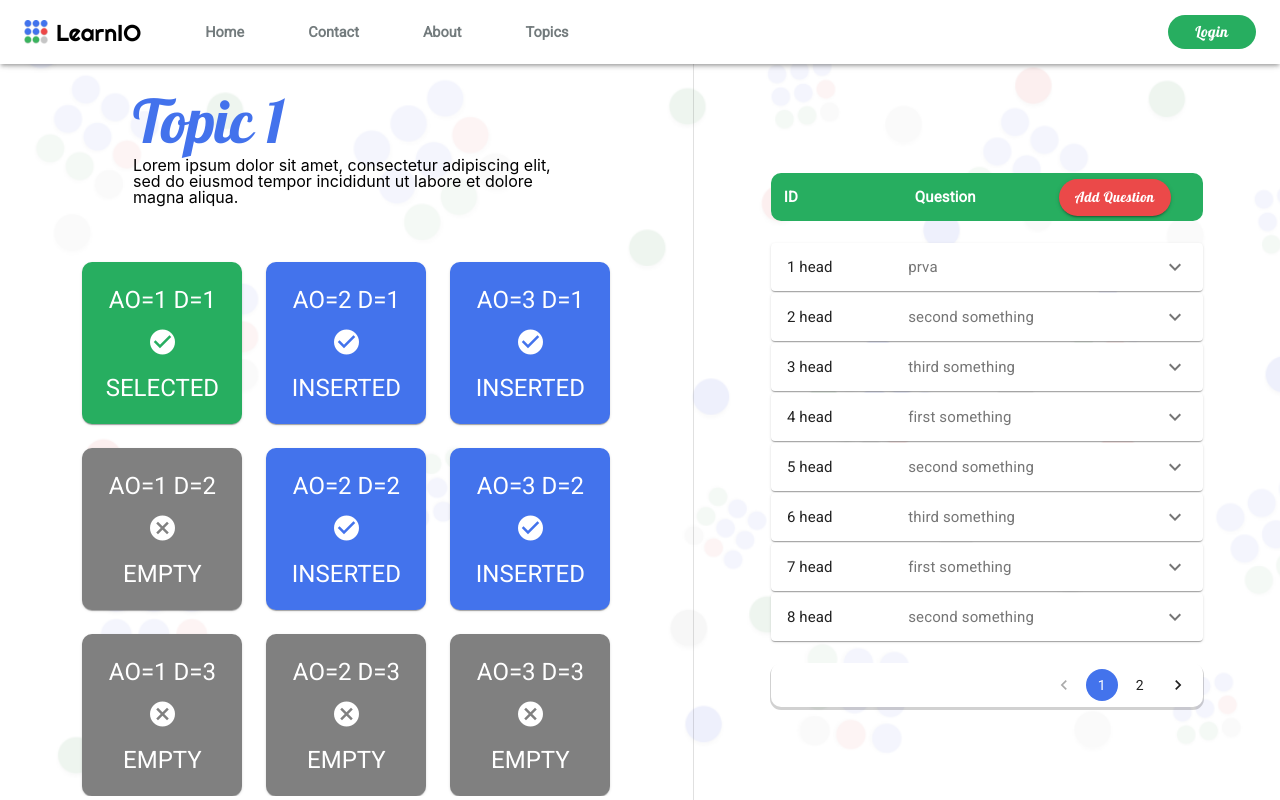
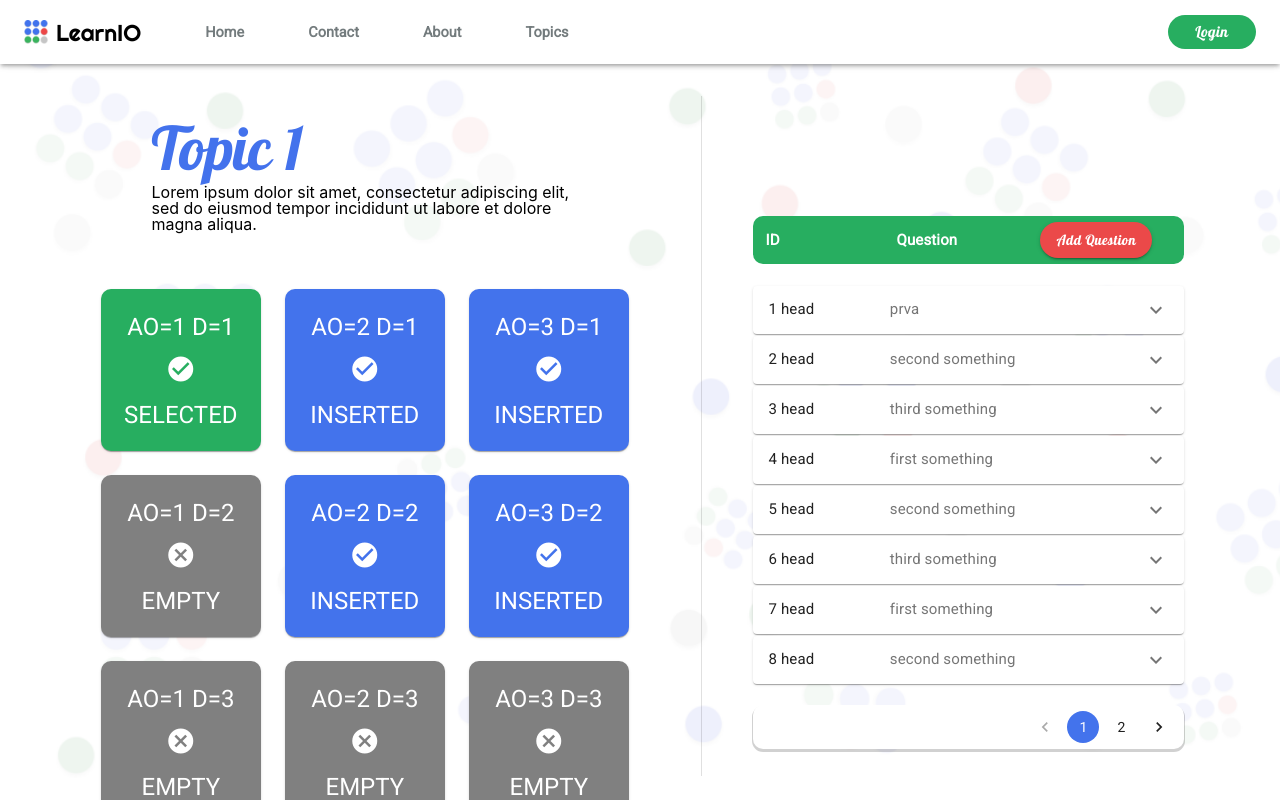
Before and after one commit to IvanLuksic/LearnIO, a React (Create React App) app in the folder learnio/: page /topic/1 in a window 1280 px wide. Built offline with nearby package versions, Linux system fonts and the light colour scheme.

Commit message:
Fiksian header edit question tablice i popravljeno podilaženje scrollbara pod navbar

```diff
--- a/learnio/src/App.js
+++ b/learnio/src/App.js
@@ -11,6 +11,7 @@ import StudentTopics from "./components/StudentTopics";
 import AddQuestPU from "./components/AddQuestPU";
 import MatricaAdmin from"./components/MatricaAdmin";
 import EditQuestion from './components/EditQuestion';
+import AddTopicPU from './components/AddTopicPU';
 
 
 
@@ -35,6 +36,8 @@ function App() {
                 <Route exact path="/topics"><StudentTopics/></Route>
                 <Route path="/login"><Login/> </Route>
                 <Route path="/topic/:id" component={MatricaAdmin}/>
+                <Route path="/addtopic"><AddTopicPU openAddTopic={openAddTopic} setOpenAddTopic={setOpenAddTopic}/></Route>
+
           </div>
 
 
--- a/learnio/src/components/MatricaAdmin.jsx
+++ b/learnio/src/components/MatricaAdmin.jsx
@@ -33,7 +33,7 @@ const useStyles = makeStyles((theme) => ({
             paddingTop:"10vh",
           },
           [theme.breakpoints.up('md')]: {
-            paddingTop:"10vh",
+            paddingTop:"4vh",
           },
           paddingBottom:'9px',
       },
@@ -44,7 +44,7 @@ const useStyles = makeStyles((theme) => ({
       lobster: {
           fontFamily: "Lobster"
       },
-    paper:{
+    paper:{ //ode stani
         width: "6em",
         height: "6em",
         textAlign: 'center',
@@ -63,16 +63,23 @@ const useStyles = makeStyles((theme) => ({
             height: "0vh",
           },
           [theme.breakpoints.up('md')]: {
-            height: "100vh",
+            marginTop:"12vh",
+            height: "85vh",
           },
     },
     matrix:{
+        marginRight:"2vh",
         [theme.breakpoints.up('md')]: {
+             marginTop:"10vh",
              overflowY: "scroll",
-             maxHeight: "100vh"
+             maxHeight: "90vh"
           },
+    },
+    questionsTable:{
+        minHeight: "100vh",
+        paddingTop:"17vh"
+    }
 
-    }
 }));
 
 function DisplayField(props){
@@ -160,15 +167,6 @@ function MatricaAdmin(props)
             ],
             ao: 1,
             d: 1,
-        //     get status() {
-        //         return((this.question.length>0) ? "INSERTED":"EMPTY");
-        //     },
-        //     get color() {
-        //         return ((this.status==="INSERTED") ? " #4373ec" : "grey");
-        //     },
-        //     get icon(){
-        //         return ((this.status==="INSERTED") ? "check_circle_out_icon" : "cancel_icon");
-        //     }
         },
         {
             question: [
@@ -190,15 +188,6 @@ function MatricaAdmin(props)
                 ],
                 ao: 2,
                 d: 1,
-                // get status() {
-                //     return((this.question.length>0) ? "INSERTED":"EMPTY");
-                // },
-                // get color() {
-                //     return ((this.status==="INSERTED") ? " #4373ec" : "grey");
-                // },
-                // get icon(){
-                //     return ((this.status==="INSERTED") ? "check_circle_out_icon" : "cancel_icon");
-                // }
         },
         {
             question: [
@@ -220,30 +209,12 @@ function MatricaAdmin(props)
                 ],
                 ao: 3,
                 d: 1,
-                // get status() {
-                //     return((this.question.length>0) ? "INSERTED":"EMPTY");
-                // },
-                // get color() {
-                //     return ((this.status==="INSERTED") ? " #4373ec" : "grey");
-                // },
-                // get icon(){
-                //     return ((this.status==="INSERTED") ? "check_circle_out_icon" : "cancel_icon");
-                // }
         },
         {
             question: [
                 ],
                 ao: 1,
                 d: 2,
-                // get status() {
-                //     return((this.question.length>0) ? "INSERTED":"EMPTY");
-                // },
-                // get color() {
-                //     return ((this.status==="INSERTED") ? " #4373ec" : "grey");
-                // },
-                // get icon(){
-                //     return ((this.status==="INSERTED") ? "check_circle_out_icon" : "cancel_icon");
-                // }
         },
         {
             question: [
@@ -256,15 +227,6 @@ function MatricaAdmin(props)
                 ],
                 ao: 2,
                 d: 2,
-                // get status() {
-                //     return((this.question.length>0) ? "INSERTED":"EMPTY");
-                // },
-                // get color() {
-                //     return ((this.status==="INSERTED") ? " #4373ec" : "grey");
-                // },
-                // get icon(){
-                //     return ((this.status==="INSERTED") ? "check_circle_out_icon" : "cancel_icon");
-                // }
         },
         {
             question: [
@@ -286,60 +248,24 @@ function MatricaAdmin(props)
                 ],
                 ao: 3,
                 d: 2,
-                // get status() {
-                //     return((this.question.length>0) ? "INSERTED":"EMPTY");
-                // },
-                // get color() {
-                //     return ((this.status==="INSERTED") ? " #4373ec" : "grey");
-                // },
-                // get icon(){
-                //     return ((this.status==="INSERTED") ? "check_circle_out_icon" : "cancel_icon");
-                // }
         },
         {
             question: [
             ],
             ao: 1,
             d: 3,
-            // get status() {
-            //     return((this.question.length>0) ? "INSERTED":"EMPTY");
-            // },
-            // get color() {
-            //     return ((this.status==="INSERTED") ? " #4373ec" : "grey");
-            // },
-            // get icon(){
-            //     return ((this.status==="INSERTED") ? "check_circle_out_icon" : "cancel_icon");
-            // }
         },
         {
             question: [
             ],
             ao: 2,
             d: 3,
-            // get status() {
-            //     return((this.question.length>0) ? "INSERTED":"EMPTY");
-            // },
-            // get color() {
-            //     return ((this.status==="INSERTED") ? " #4373ec" : "grey");
-            // },
-            // get icon(){
-            //     return ((this.status==="INSERTED") ? "check_circle_out_icon" : "cancel_icon");
-            // }
         },
         {
             question: [
             ],
             ao: 3,
             d: 3,
-            // get status() {
-            //     return((this.question.length>0) ? "INSERTED":"EMPTY");
-            // },
-            // get color() {
-            //     return ((this.status==="INSERTED") ? " #4373ec" : "grey");
-            // },
-            // get icon(){
-            //     return ((this.status==="INSERTED") ? "check_circle_out_icon" : "cancel_icon");
-            // }
         },
     ]
 
@@ -366,7 +292,7 @@ function MatricaAdmin(props)
 
     return (
         <div style={{display: "flex", flexDirection: "column",justifyContent:"space-evenly", alignItems:"center"}} className={classes.background}>
-        <Grid container direction="row" justify="space-evenly" alignItems="center"  height="100%">
+        <Grid container direction="row" justify="center" alignItems="center"  height="100%" >
             <Grid container item md={6} direction="row"  className={classes.matrix} justify="center" alignItems="center" >
                 <Grid item xs={11} md={8} className={classes.topicTitle} direction="column" justify="center" alignItems="flex-start"  container>
                     <Grid item><Typography  xs={11} color="primary" variant="h2" component="h2" className={classes.lobster}>Topic {topicID}</Typography></Grid>
@@ -376,8 +302,8 @@ function MatricaAdmin(props)
                     <DisplayMatrix changeSelected={changeAoDSelected} ar={fieldToRows(field,aoLVL,dLVL)} aoSelected={aoSelected} dSelected={dSelected}/>
                 </Grid>
             </Grid>
-            <Divider orientation="vertical" className={classes.divider} flexItem/>
-            <Grid container item md={5} sm={12} xs={12} direction="row" alignContent="flex-start" alignItems="flex-start" justify="center">
+            <Divider  orientation="vertical" className={classes.divider} flexItem/>
+            <Grid container item md={5} sm={12} xs={12} direction="row" alignContent="flex-start" alignItems="flex-start" justify="center" className={classes.questionsTable}>
                 <EditQuestion questChange={handleChange} questions={(field[(aoSelected+aoLVL*(dSelected-1)-1)].question.length!==0) ? field[(aoSelected+aoLVL*(dSelected-1)-1)].question : null }/>
             </Grid>
         </Grid>
```
